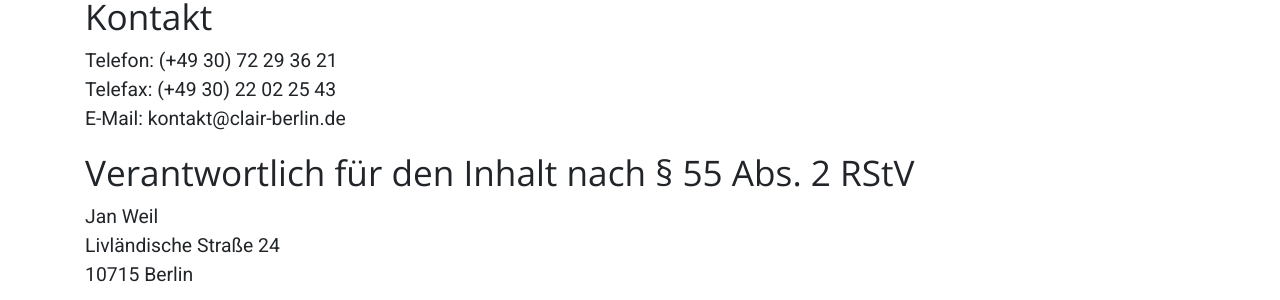
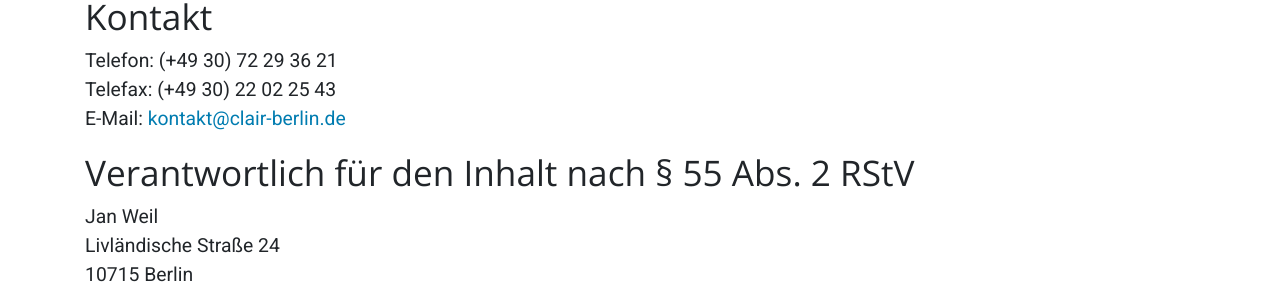
Before and after one commit to ClairBerlin/clair-website, a Jekyll site: the page built from impressum.md, in a window 1280 px wide. Shown: the part 398-698 px from the top of the page. Built offline with Jekyll 4.4.1, drawn with Linux system fonts in a browser that asks for light colours; some web fonts are replaced; part of the change alters nothing that is shown.

```diff
--- a/impressum.md
+++ b/impressum.md
@@ -16,7 +16,7 @@ Hauptstr. 139
 
 Telefon: (+49 30) 72 29 36 21
 Telefax: (+49 30) 22 02 25 43
-E-Mail: kontakt@clair-berlin.de
+E-Mail: <{{ site.email }}>
 
 ## Verantwortlich für den Inhalt nach § 55 Abs. 2 RStV
 
```
